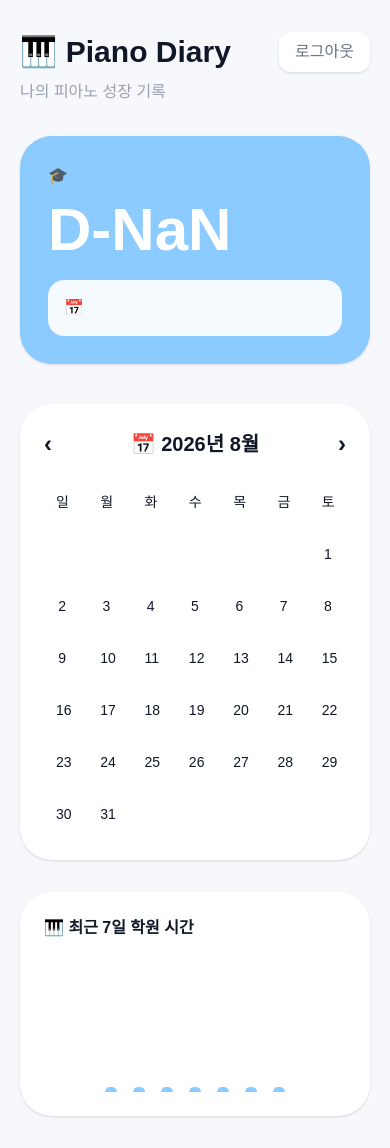
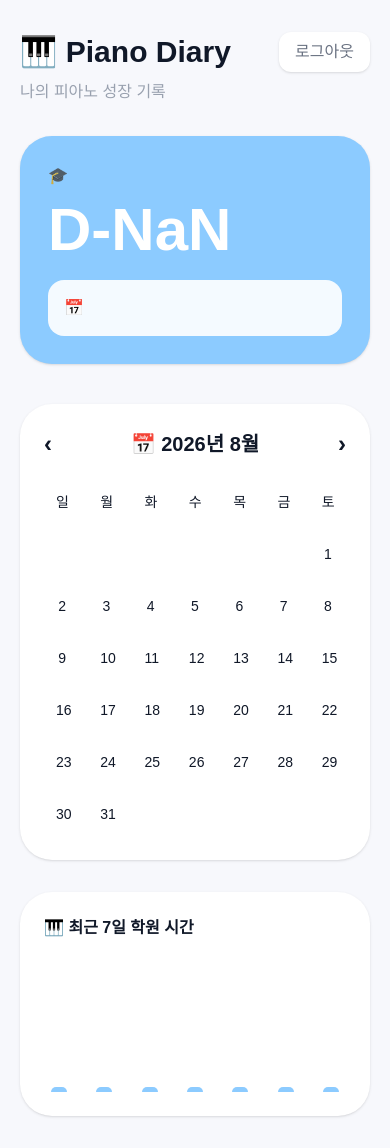
Before and after one commit to xxuwin/piano, a Next.js app in the folder piano-diary/: page / in a window 390 px wide. Built offline with nearby package versions, Linux system fonts and the light colour scheme; no server answers; the database is empty; sample sign-in values are in the browser's storage.

Commit message:
update academy graph mobile click

```diff
--- a/piano-diary/app/page.tsx
+++ b/piano-diary/app/page.tsx
@@ -22,6 +22,7 @@ const [academyDates,setAcademyDates]=useState<string[]>([]);
   const [user,setUser]=useState<any>(null);
   const [academyGraph,setAcademyGraph]=useState<any[]>([]);
   const [selectedGraph,setSelectedGraph]=useState<number | null>(null);
+
   async function loadAcademyGraph(){
 
 const user_id = localStorage.getItem("user_id");
@@ -774,8 +775,9 @@ academyGraph.map((item,index)=>(
 key={index}
 className="
 relative
+flex-1
 flex
-h-full
+justify-center
 items-end
 "
 >
@@ -787,9 +789,7 @@ selectedGraph === index &&
 <div
 className="
 absolute
-bottom-[-32px]
-left-1/2
--translate-x-1/2
+-bottom-8
 rounded-lg
 bg-black
 px-2
@@ -811,7 +811,7 @@ whitespace-nowrap
 onClick={()=>setSelectedGraph(index)}
 
 className="
-w-3
+w-4
 rounded-t-xl
 bg-[#8CCBFF]
 "
```
